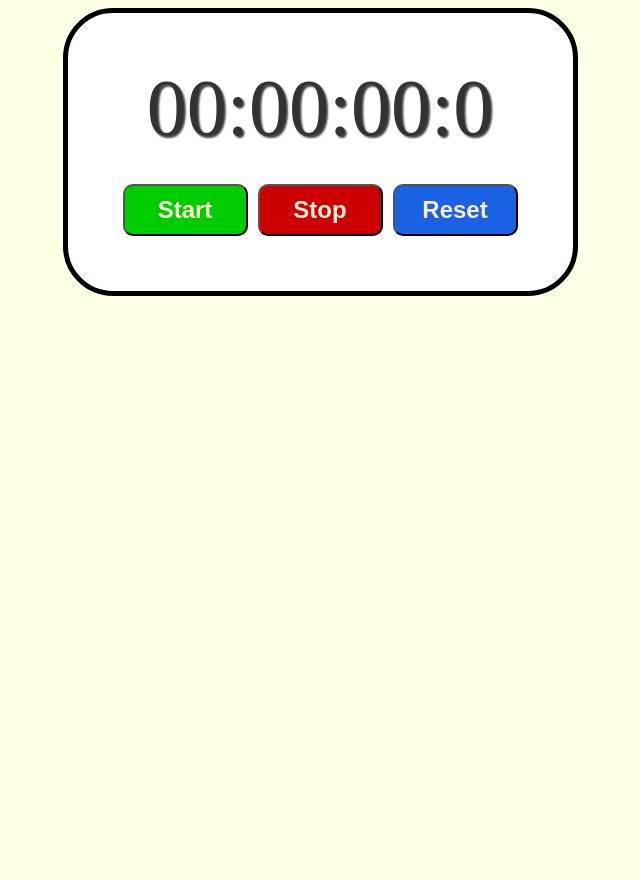
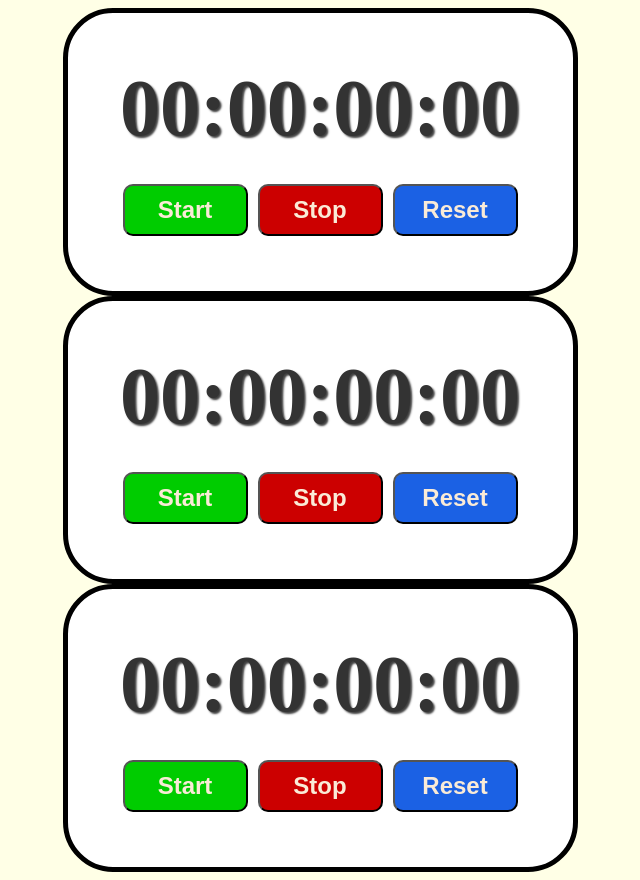
Before and after one commit to MrCrowNFT/Stopwatch2, a React app in the folder stopwatch2/: page / in a window 1280 px wide. Shown: the whole page, without its empty margins (320-960 px from the left). Before the commit the page ends 800 px from the top, so only its background shows below. Built offline with nearby package versions, Linux system fonts and the light colour scheme; the HTML template or start-up script is replaced by a standard one.

Commit message:
Solved resizing issue

```diff
--- a/stopwatch2/src/App.jsx
+++ b/stopwatch2/src/App.jsx
@@ -6,6 +6,8 @@ function App() {
   return (
     <>
      <Stopwatch></Stopwatch>
+     <Stopwatch></Stopwatch>
+     <Stopwatch></Stopwatch>
     </>
   )
 }
--- a/stopwatch2/src/index.css
+++ b/stopwatch2/src/index.css
@@ -19,6 +19,8 @@ body{
   color: hsl(0, 0%, 20%);
   text-shadow: 2px 2px 2px hsl(0, 0%, 0%, 0.75);
   margin-bottom: 25px;
+  text-align: center;
+  font-weight: bold;
 }
 .controls button{
   font-size: 1.5rem;
--- a/stopwatch2/src/stopwatch.jsx
+++ b/stopwatch2/src/stopwatch.jsx
@@ -42,6 +42,7 @@ function Stopwatch(){
         hours = String(hours).padStart(2,"0")
         minutes = String(minutes).padStart(2,"0")
         seconds = String(seconds).padStart(2,"0")
+        milliseconds = String(milliseconds).padStart(2,"0")
 
         return `${hours}:${minutes}:${seconds}:${milliseconds}`;
     }
```
